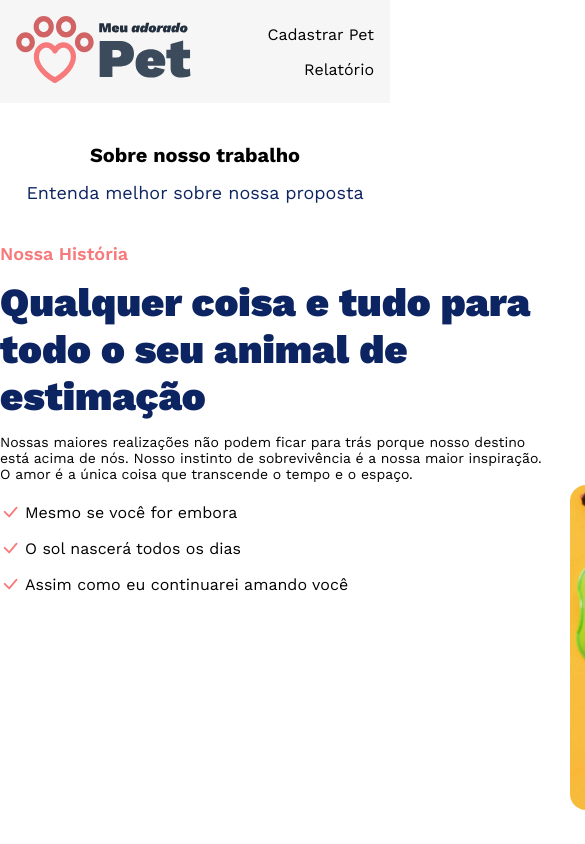
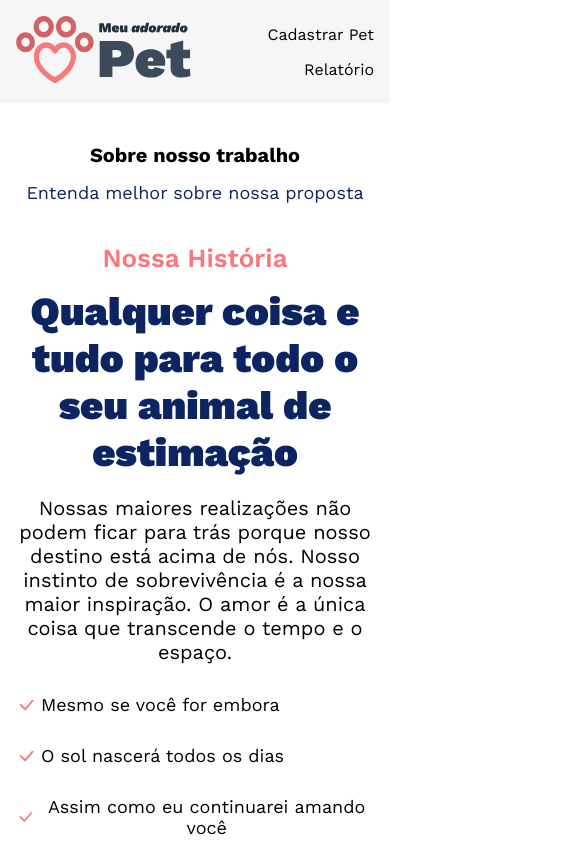
Before and after one commit to jotahtsx/meu-adorado-pet, a Next.js app in the folder frontend/: page /sobre in a window 390 px wide. Shown: the top 844 px of the page, 585 px wide, since content can reach past the window. Built offline with nearby package versions, Linux system fonts and the light colour scheme.

Commit message:
Inicialziando breakpoints

```diff
--- a/frontend/src/pages/sobre.tsx
+++ b/frontend/src/pages/sobre.tsx
@@ -47,7 +47,11 @@ const About: NextPage = () => {
                     <SecondBanner></SecondBanner>
                     <CreatPet>
                         <h2>Cadastrar Pet</h2>
-                        <Link href={'/pets/cadastro'}>Adicionar um Pet</Link>
+                        <Link href={'/pets/cadastro'}>
+                            <a>
+                                Adicionar um Pet
+                            </a>
+                        </Link>
                     </CreatPet>
                 </div>
             </AboutContainer>
--- a/frontend/src/ui/components/About/About.style.tsx
+++ b/frontend/src/ui/components/About/About.style.tsx
@@ -7,6 +7,34 @@ export const AboutContainer = styled('div')`
     margin: 0 auto;
     gap: 20px;
     margin-bottom: 50px;
+    @media (max-width: 400px) {
+        width: 100%;
+        display: flex;
+        flex-direction: column;
+        text-align: center;
+        padding: 0 16px;
+    }
+    @media (max-width: 414px) {
+        width: 100%;
+        display: flex;
+        flex-direction: column;
+        text-align: center;
+        padding: 0 16px;
+    }
+    @media (max-width: 820px) {
+        width: 100%;
+        display: flex;
+        flex-direction: column;
+        text-align: center;
+        padding: 0 26px;
+    }
+    @media (max-width: 912px) {
+        width: 100%;
+        display: flex;
+        flex-direction: column;
+        text-align: center;
+        padding: 0 16px;
+    }
 `;
 
 export const OurHistory = styled('div')`
@@ -15,6 +43,12 @@ export const OurHistory = styled('div')`
         font-size: 1.125rem;
         font-weight: 600;
         margin-bottom: 15px;
+        @media (max-width: 820px) {
+            font-size: 1.625rem;
+        }
+        @media (max-width: 912px) {
+            font-size: 1.625rem;
+        }
     }
     h2{
         font-size: 2.5rem;
@@ -26,6 +60,14 @@ export const OurHistory = styled('div')`
     p{
         font-size: 14px;
         margin-bottom: 20px;
+        @media (max-width: 820px) {
+            font-size: 1.25rem;
+            margin-bottom: 30px;
+        }
+        @media (max-width: 912px) {
+            font-size: 1.25rem;
+            margin-bottom: 30px;
+        }
     }
 `;
 
@@ -43,6 +85,14 @@ export const Item = styled('li')`
     align-items: center;
     gap: 5px;
     margin-bottom: 16px;
+    @media (max-width: 820px) {
+        font-size: 1.125rem;
+        margin-bottom: 30px;
+    }
+    @media (max-width: 912px) {
+        font-size: 1.125rem;
+        margin-bottom: 30px;
+    }
 `;
 
 export const AdoptionLink = styled('div')`
@@ -57,15 +107,35 @@ export const AdoptionLink = styled('div')`
     justify-content: center;
     margin: 0 auto;
     margin-bottom: 30px;
+    @media (max-width: 820px) {
+        width: 100%;
+    }
+    @media (max-width: 912px) {
+        width: 100%;
+    }
     h2{
         margin: 0;
         padding: 0;
-        font-size: 18px;
+        font-size: 1.125rem;
+        @media (max-width: 820px) {
+            font-size: 1.875rem;
+        }
+        @media (max-width: 912px) {
+            font-size: 1.875rem;
+        }
     }
-    p{
+    a{
         margin: 0;
         padding: 0;
-        font-size: 14px;
+        font-size: 1rem;
+    }
+    a{
+        @media (max-width: 820px) {
+            font-size: 1.875rem;
+        }
+        @media (max-width: 912px) {
+            font-size: 1.875rem;
+        }
     }
 `;
 
@@ -81,15 +151,33 @@ export const CreatPet = styled('div')`
     justify-content: center;
     margin: 0 auto;
     margin-top: 30px;
+    @media (max-width: 820px) {
+        width: 100%;
+    }
+    @media (max-width: 912px) {
+        width: 100%;
+    }
     h2{
         margin: 0;
         padding: 0;
         font-size: 18px;
+        @media (max-width: 820px) {
+            font-size: 1.875rem;
+        }
+        @media (max-width: 912px) {
+            font-size: 1.875rem;
+        }
     }
-    p{
+    a{
         margin: 0;
         padding: 0;
-        font-size: 14px;
+        font-size: 1rem;
+        @media (max-width: 820px) {
+            font-size: 1.875rem;
+        }
+        @media (max-width: 912px) {
+            font-size: 1.875rem;
+        }
     }
 `;
 
@@ -100,6 +188,28 @@ export const FirstBanner = styled('div')`
     background-image: url(./images/first-banner.jpg);
     background-size: cover;
     background-position: center;
+    @media (max-width: 400px) {
+        height: 250px !important;
+    }
+    @media (max-width: 414px) {
+        height: 250px !important;
+    }
+    @media (max-width: 820px) {
+        width: 75%;
+        height: 500px;
+        display: flex;
+        align-items: center;
+        justify-content: center;
+        margin: 0 auto;
+    }
+    @media (max-width: 912px) {
+        width: 75%;
+        height: 500px;
+        display: flex;
+        align-items: center;
+        justify-content: center;
+        margin: 0 auto;
+    }
 `;
 
 export const SecondBanner = styled('div')`
@@ -109,4 +219,26 @@ export const SecondBanner = styled('div')`
     background-image: url(./images/second-banner.jpg);
     background-size: cover;
     background-position: center;
+    @media (max-width: 400px) {
+        height: 250px !important;
+    }
+    @media (max-width: 414px) {
+        height: 250px !important;
+    }
+    @media (max-width: 820px) {
+        width: 75%;
+        height: 500px;
+        display: flex;
+        align-items: center;
+        justify-content: center;
+        margin: 0 auto;
+    }
+    @media (max-width: 912px) {
+        width: 75%;
+        height: 500px;
+        display: flex;
+        align-items: center;
+        justify-content: center;
+        margin: 0 auto;
+    }
 `;
--- a/frontend/src/ui/components/Footer/Footer.style.tsx
+++ b/frontend/src/ui/components/Footer/Footer.style.tsx
@@ -50,6 +50,12 @@ export const Container = styled('div')`
     grid-template-columns: 1fr 1fr 1fr 1fr;
     justify-content: center;
     gap: 20px;
+    @media (max-width: 414px) {
+        width: 100%;
+        display: flex;
+        flex-direction: column;
+        text-align: center;
+    }
     @media (max-width: 540px) {
         width: 100%;
         display: flex;
@@ -73,6 +79,12 @@ export const NewsLetter = styled('div')`
     form{
         display: flex;
         gap: 10px;
+        @media (max-width: 414px) {
+                width: 100%;
+                display: flex;
+                flex-direction: column;
+                text-align: center;
+        }
         @media (max-width: 540px) {
                 width: 100%;
                 display: flex;
@@ -83,6 +95,11 @@ export const NewsLetter = styled('div')`
             width: 170px;
             padding: 16px 26px;
             border-radius: 26px;
+            @media (max-width: 414px) {
+                width: 100%;
+                display: flex;
+                text-align: center;
+            }
             @media (max-width: 540px) {
                 width: 100%;
                 display: flex;
@@ -96,9 +113,20 @@ export const NewsLetter = styled('div')`
             padding: 2px;
             background-color: ${({theme}) => theme.palette.primary.main};
             color: #fff;
+            @media (max-width: 414px) {
+                padding: 14px;
+            }
             @media (max-width: 540px) {
                 padding: 14px;
             }
+        }
+        @media (max-width: 414px) {
+            width: 100% !important;
+            padding: 0px !important;
+        }
+        @media (max-width: 540px) {
+            width: 100% !important;
+            padding: 0px !important;
         }
         @media (max-width: 912px) {
             width: 300px;
--- a/frontend/src/ui/components/Header/Header.style.tsx
+++ b/frontend/src/ui/components/Header/Header.style.tsx
@@ -9,4 +9,7 @@ export const Wrapper = styled('header')`
 
 export const Logo = styled('img')`
     width: 230px;
+    @media (max-width: 280px) {
+        width: 125px;
+    }
 `;
--- a/frontend/src/ui/components/HeaderAdmin/HeaderAdmin.style.tsx
+++ b/frontend/src/ui/components/HeaderAdmin/HeaderAdmin.style.tsx
@@ -18,6 +18,9 @@ export const HeaderContainer = styled('header')`
 
 export const Logo = styled('img')`
     max-width: 175px;
+    @media (max-width: 280px) {
+        width: 125px;
+    }
 `;
 
 export const LinksContainer = styled('nav')`
```
